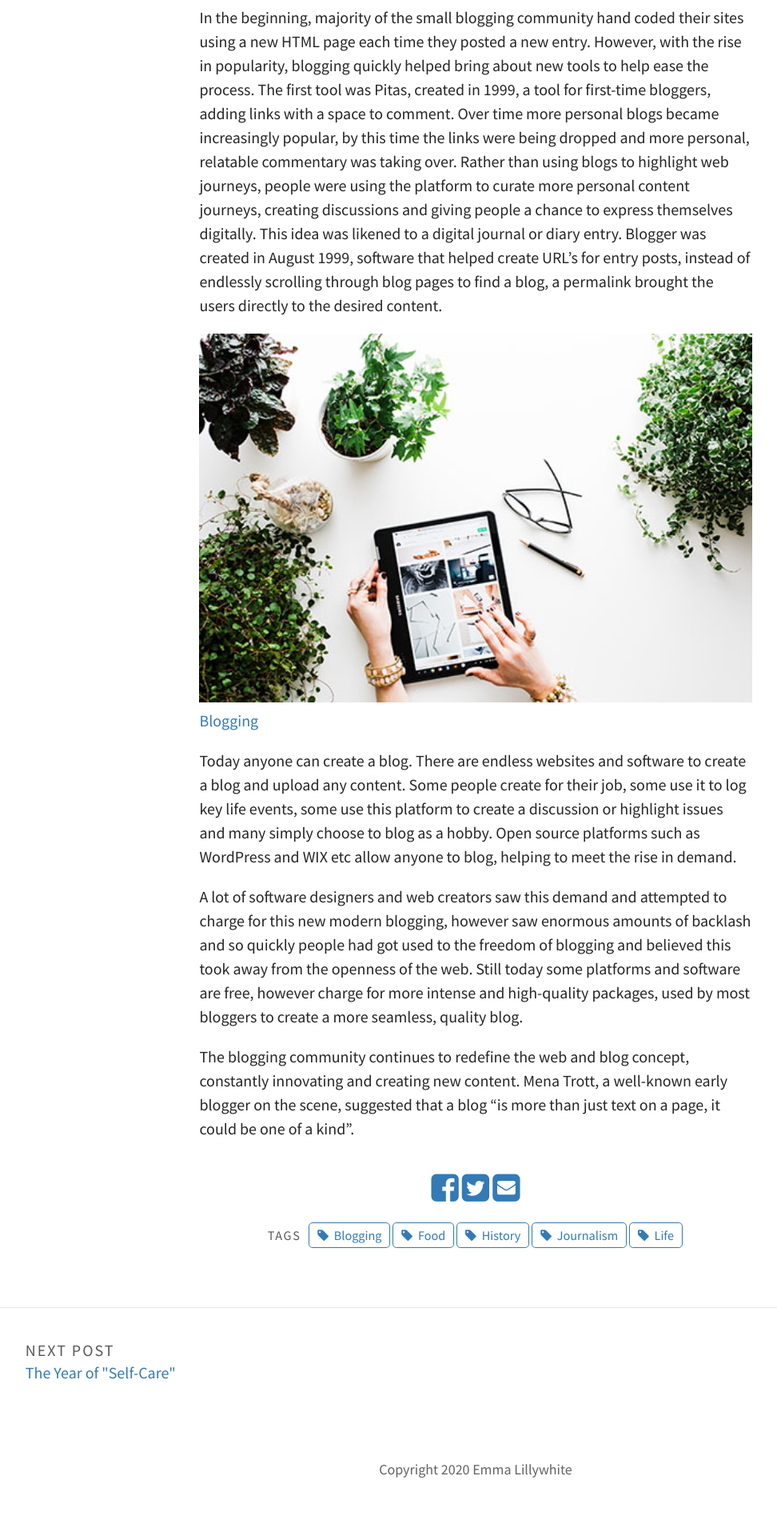
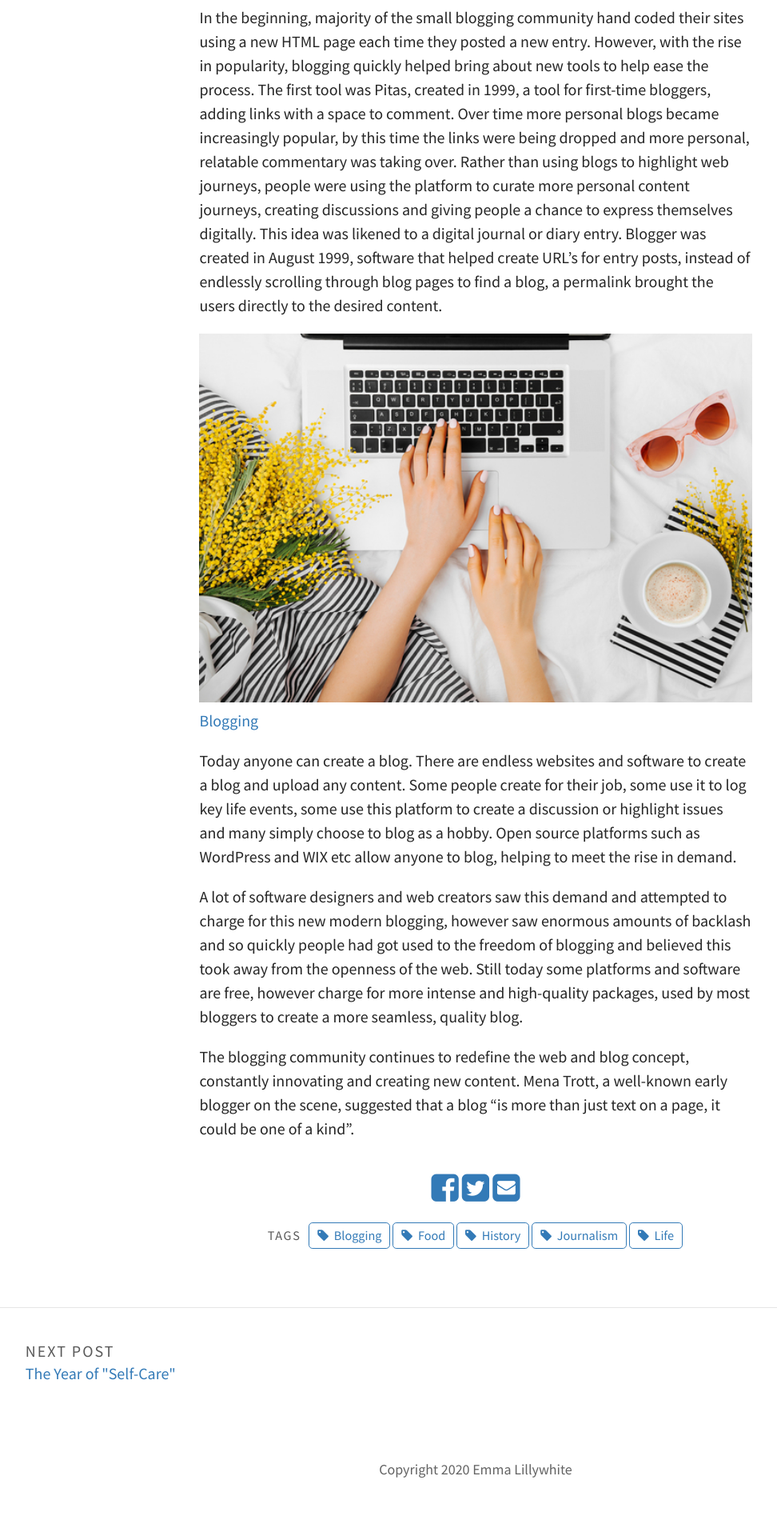
Before and after one commit to sunshinespeaks/sunshinespeaks.github.io, a Jekyll site: the page built from _posts/2019-07-20-the-evolution-of-blogging.markdown, in a window 1280 px wide. Shown: the part 818-2738 px from the top of the page at 80% size, without its empty margins (45-1017 px from the left). Built offline with Jekyll 4.4.1, drawn with Linux system fonts in a browser that asks for light colours.

Commit message:
New Blog image

```diff
--- a/_posts/2019-07-20-the-evolution-of-blogging.markdown
+++ b/_posts/2019-07-20-the-evolution-of-blogging.markdown
@@ -20,7 +20,7 @@ Over the years blogging has become increasingly popular, using all forms of medi
 In the beginning, majority of the small blogging community hand coded their sites using a new HTML page each time they posted a new entry. However, with the rise in popularity, blogging quickly helped bring about new tools to help ease the process. The first tool was Pitas, created in 1999, a tool for first-time bloggers, adding links with a space to comment.
 Over time more personal blogs became increasingly popular, by this time the links were being dropped and more personal, relatable commentary was taking over. Rather than using blogs to highlight web journeys, people were using the platform to curate more personal content journeys, creating discussions and giving people a chance to express themselves digitally. This idea was likened to a digital journal or diary entry. Blogger was created in August 1999, software that helped create URL’s for entry posts, instead of endlessly scrolling through blog pages to find a blog, a permalink brought the users directly to the desired content.
 
-[![Blogging](/_uploads/brooke-lark-W1B2LpQOBxA-unsplash.jpg)](/_uploads/brooke-lark-W1B2LpQOBxA-unsplash.jpg)
+[![Blogging](/_uploads/FT-Blogging-Income.jpg)](/_uploads/FT-Blogging-Income.jpg)
 
 Today anyone can create a blog. There are endless websites and software to create a blog and upload any content. Some people create for their job, some use it to log key life events, some use this platform to create a discussion or highlight issues and many simply choose to blog as a hobby. Open source platforms such as WordPress and WIX etc allow anyone to blog, helping to meet the rise in demand.
 
```
Also changed, not shown: _uploads/FT-Blogging-Income.jpg (added).
